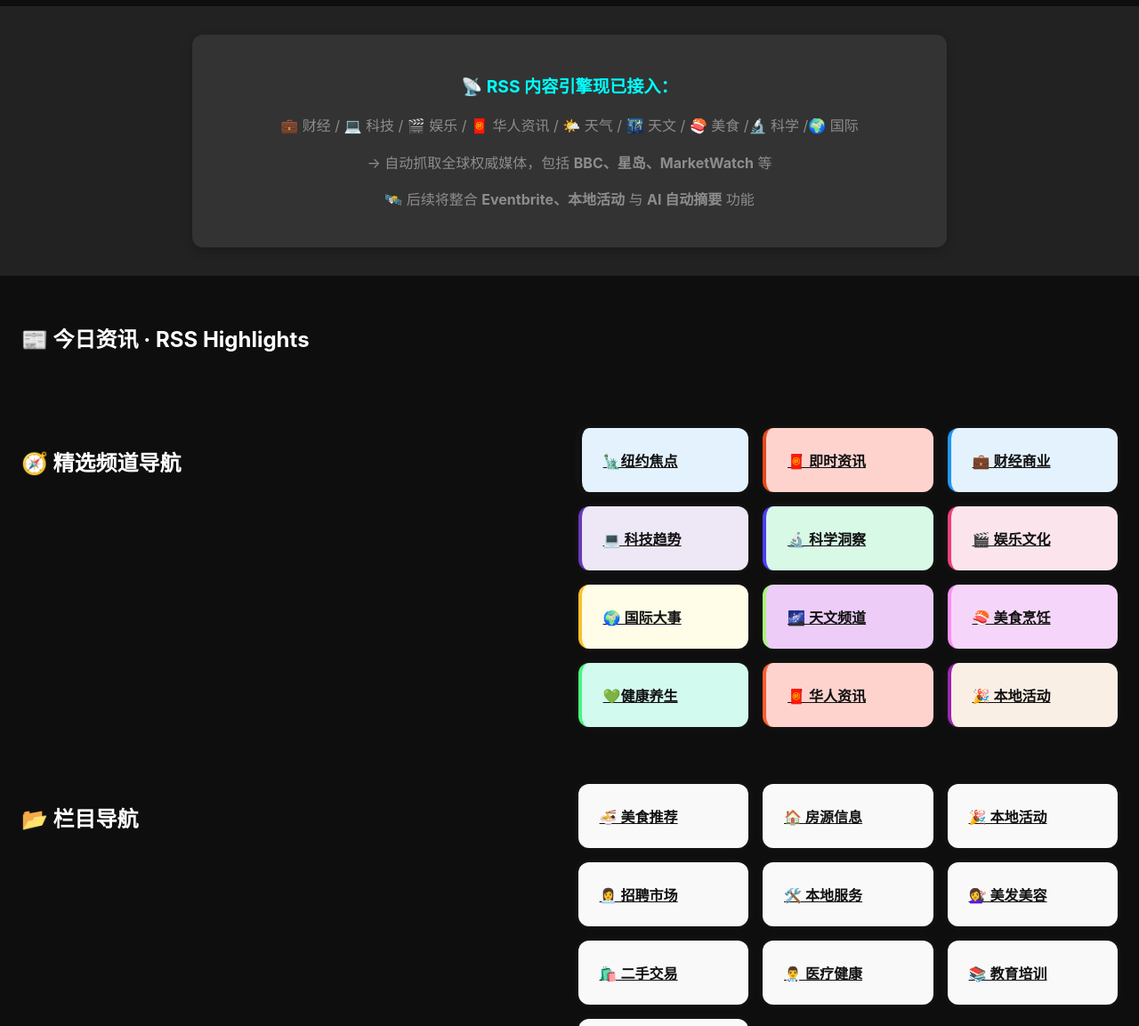
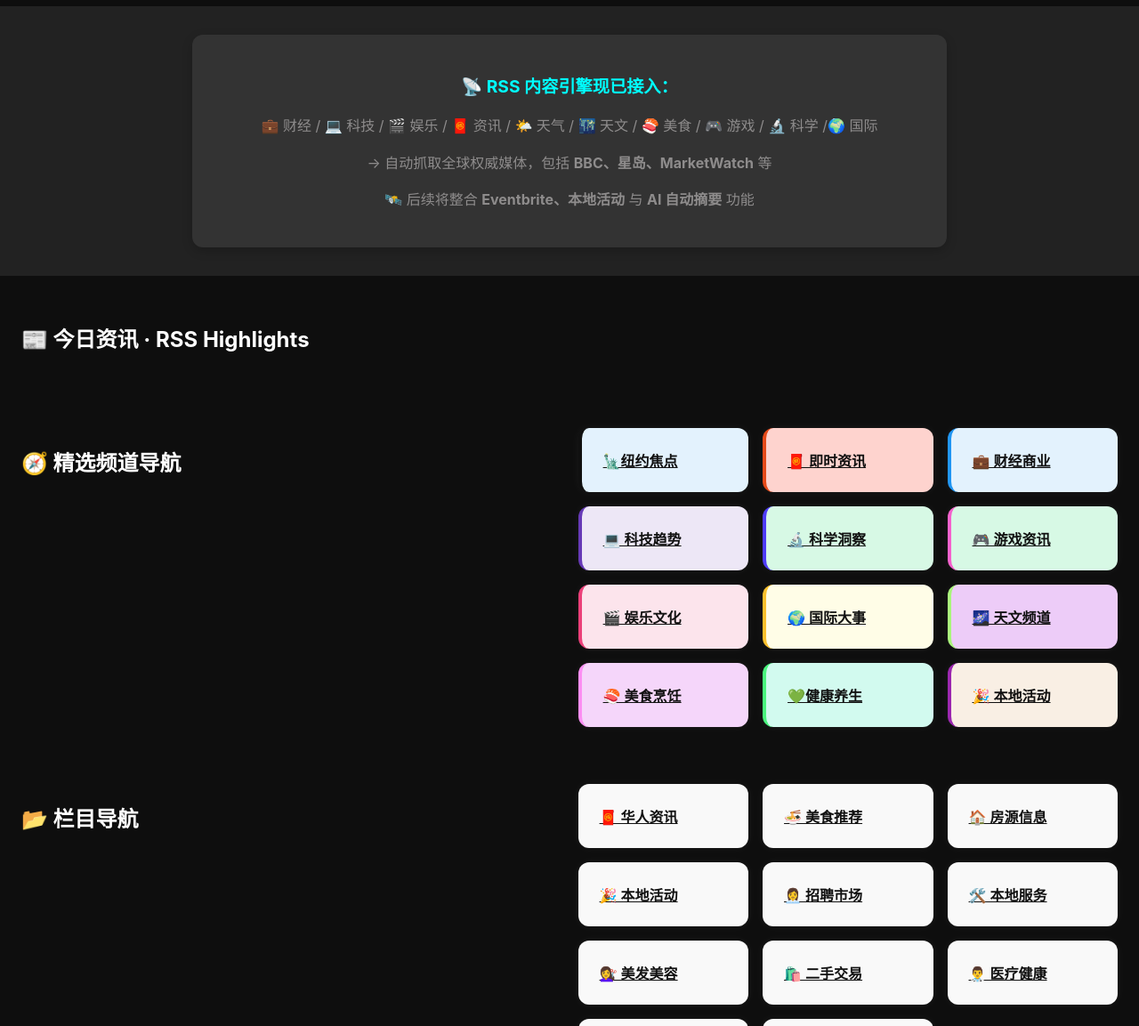
Before and after one commit to zoey88889/topo-today, a plain HTML site: page index.html in a window 1280 px wide. Shown: the part 1360-2513 px from the top of the page at 89% size. Drawn offline with nearby package versions, Linux system fonts and the light colour scheme; no server answers.

Commit message:
1.9biliion

```diff
--- a/index.html
+++ b/index.html
@@ -83,7 +83,7 @@
 <section class="rss-teaser">
   <div class="teaser-box">
     <h3>📡 RSS 内容引擎现已接入：</h3>
-    <p>💼 财经 / 💻 科技 /  🎬 娱乐 / 🧧 华人资讯 / 🌤️ 天气 / 🌃 天文 / 🍣 美食 /🔬 科学 /🌍 国际 </p >
+    <p>💼 财经 / 💻 科技 /  🎬 娱乐 / 🧧 资讯 / 🌤️ 天气 / 🌃 天文 / 🍣 美食 / 🎮 游戏 / 🔬 科学 /🌍 国际 </p >
     <p>→ 自动抓取全球权威媒体，包括 <strong>BBC、星岛、MarketWatch</strong> 等</p >
     <p>🛰️ 后续将整合 <strong>Eventbrite、本地活动</strong> 与 <strong>AI 自动摘要</strong> 功能</p >
   </div>
@@ -107,16 +107,14 @@
         <a class="card" href="business.html" style="background:#e3f2fd; border-left:4px solid #2196f3;">💼 财经商业</a >
         <a class="card" href="tech.html" style="background:#ede7f6; border-left:4px solid #673ab7;">💻 科技趋势</a >
         <a class="card" href="science.html" style="background:#d7f9e5; border-left:4px solid #4f3cf9;">🔬 科学洞察</a >
+        <a class="card" href="games.html" style="background:#d7f9e5; border-left:4px solid #f462cd;">🎮 游戏资讯</a >
 
         <a class="card" href="entertainment.html" style="background:#fce4ec; border-left:4px solid #ec407a;">🎬 娱乐文化</a >
         <a class="card" href="global.html" style="background:#fffde7; border-left:4px solid #fbc02d;">🌍 国际大事</a >
-
-
-
         <a class="card" href="astro.html" style="background:#edccf8; border-left:4px solid #aaf57c;">🌌 天文频道</a >
         <a class="card" href="foods.html" style="background:#f5d6fa; border-left:4px solid #fd8ff4;"> 🍣 美食烹饪</a >
         <a class="card" href="health.html" style="background:#d2faef; border-left:4px solid #49f67d;">💚健康养生</a >
-        <a class="card" href="chinese.html" style="background:#fed3ce; border-left:4px solid #fc5d2d;">🧧 华人资讯</a >
+
         <a class="card" href="eventnews.html" style="background:#f9efe4; border-left:4px solid #9c27b0;">🎉 本地活动</a >
       </div>
     </section>
@@ -127,6 +125,7 @@
     <section class="modules">
       <h2 style="text-align:left;">📂 栏目导航 </h2>
       <div class="category-grid">
+        <a class="card" href="today.html">🧧 华人资讯</a >
         <a class="card" href="food.html">🍜 美食推荐</a >
         <a class="card" href="housing.html">🏠 房源信息</a >
         <a class="card" href="events.html">🎉 本地活动</a >
```
